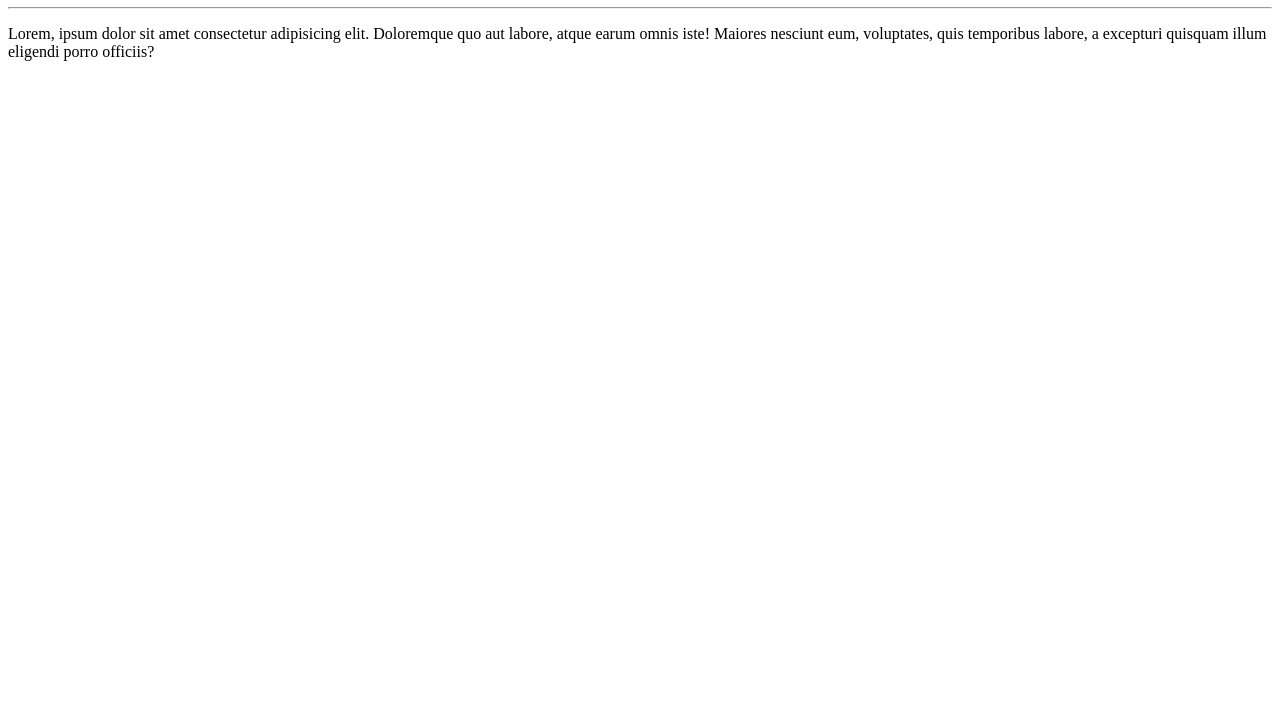
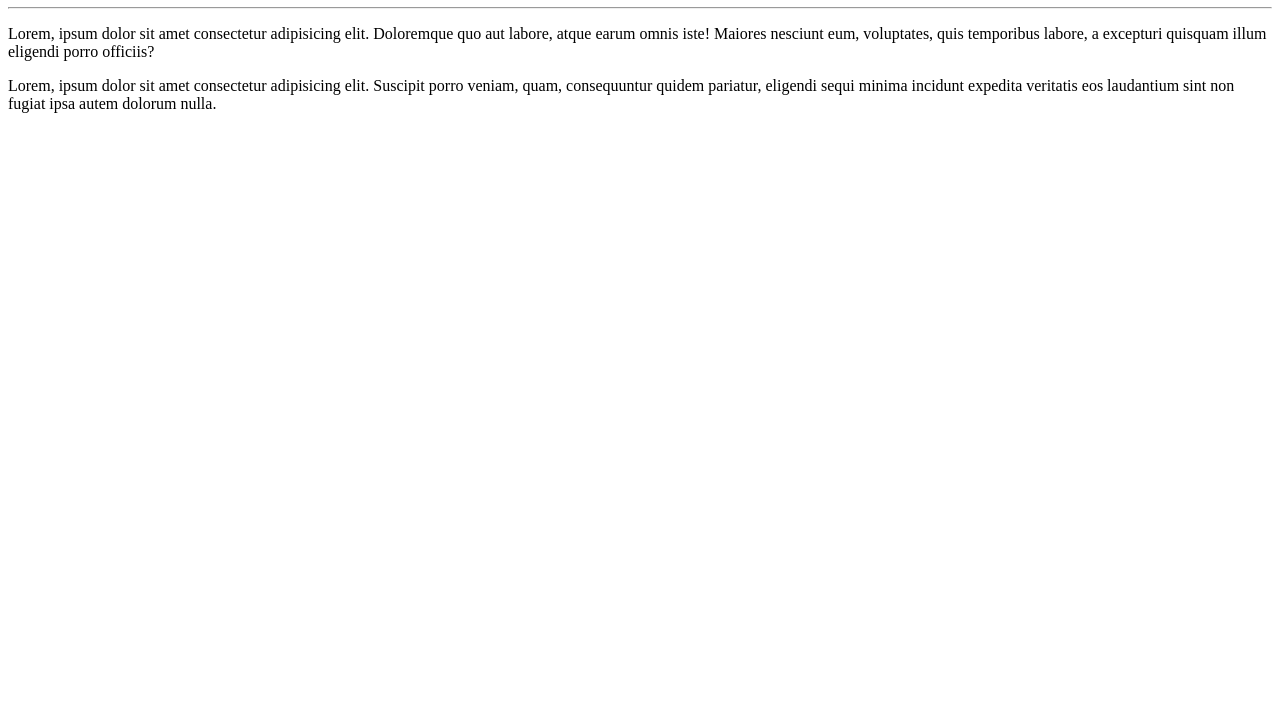
Before and after one commit to AgathaBezerra/Meus-Projetos, a plain HTML site: page site-exemplo/index.html in a window 1280 px wide. Shown: the part 73-800 px from the top of the page. Drawn offline with Linux system fonts and the light colour scheme.

Commit message:
adicionado outro lorem

```diff
--- a/site-exemplo/index.html
+++ b/site-exemplo/index.html
@@ -9,6 +9,6 @@
     <h1>Ola, Mundo!</h1>
     <hr>
     <p> Lorem, ipsum dolor sit amet consectetur adipisicing elit. Doloremque quo aut labore, atque earum omnis iste! Maiores nesciunt eum, voluptates, quis temporibus labore, a excepturi quisquam illum eligendi porro officiis?</p>
-
+    <p> Lorem, ipsum dolor sit amet consectetur adipisicing elit. Suscipit porro veniam, quam, consequuntur quidem pariatur, eligendi sequi minima incidunt expedita veritatis eos laudantium sint non fugiat ipsa autem dolorum nulla.</p>
 </body>
 </html>
```
